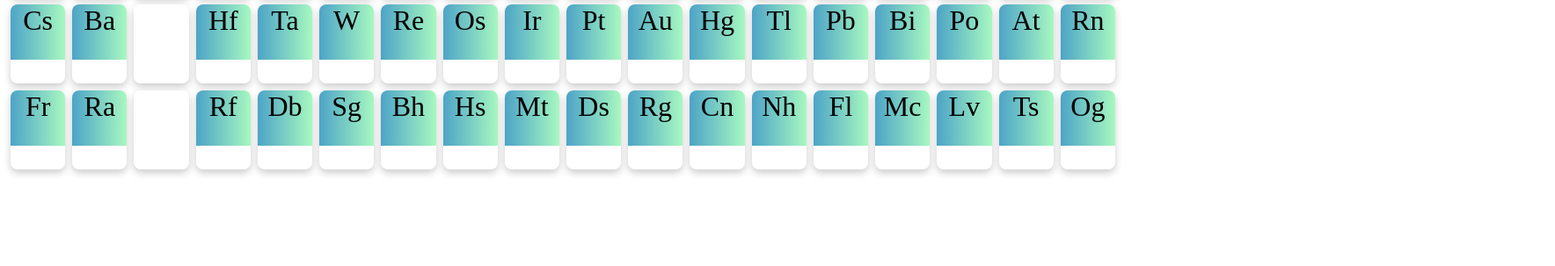
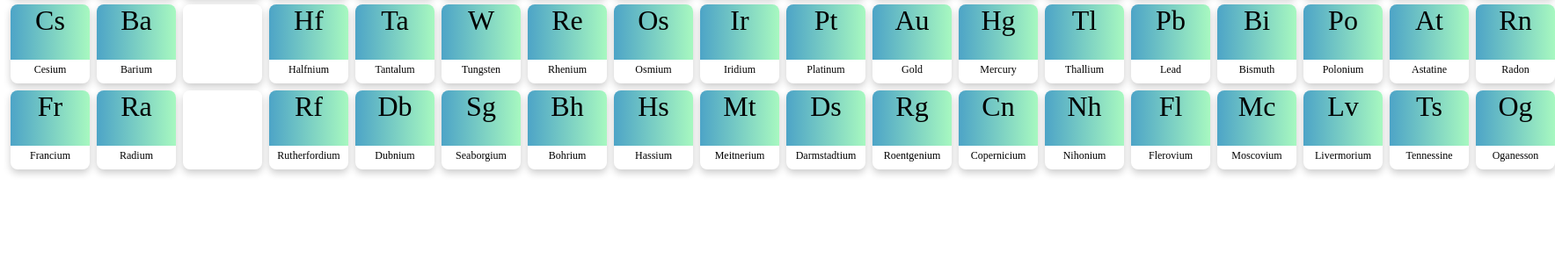
Before and after one commit to vmdharan/periodic-table, a plain HTML site: page Index.html in a window 1280 px wide. Shown: the part 497-800 px from the top of the page at 88% size, 1768 px wide, since content can reach past the window. Drawn offline with Linux system fonts and the light colour scheme.

Commit message:
Added the color attribute and defined more Elements
Added the color attribute and defined more Elements.

```diff
--- a/main.css
+++ b/main.css
@@ -6,10 +6,11 @@
 .j1-card {
     box-shadow: 0 4px 8px 0 rgba(0, 0, 0, 0.20);
     transition: 0.3s;
-    width: 140px;
+    width: 90px;
     height: 90px;
     margin: 4px;
     border-radius: 8px;
+    min-width: 90px;
 }
 
 .j1-card:hover {
@@ -48,5 +49,5 @@
     padding: 4px 8px;
     text-align: center;
     text-overflow: clip;
-    font-size: 10px;
+    font-size: 12px;
 }
--- a/main.js
+++ b/main.js
@@ -1,116 +1,116 @@
 var row1 = [
-    { Symbol: 'H', Name: 'Hydrogen' },
+    { Symbol: 'H', Name: 'Hydrogen', Color: '' },
     {}, {}, {}, {}, {}, {}, {}, {},
     {}, {}, {}, {}, {}, {}, {}, {},
-    { Symbol: 'He', Name: 'Helium' }
+    { Symbol: 'He', Name: 'Helium', Color: '' }
 ];
 
 var row2 = [
-    { Symbol: 'Li', Name: 'Lithium' },
-    { Symbol: 'Be', Name: 'Beryllium' },
+    { Symbol: 'Li', Name: 'Lithium', Color: '' },
+    { Symbol: 'Be', Name: 'Beryllium', Color: '' },
     {}, {}, {}, {}, {}, {}, {}, {}, {}, {},
-    { Symbol: 'B', Name: 'Boron' },
-    { Symbol: 'C', Name: 'Carbon' },
-    { Symbol: 'N', Name: 'Nitrogen' },
-    { Symbol: 'O', Name: 'Oxygen' },
-    { Symbol: 'F', Name: 'Fluorine' },
-    { Symbol: 'Ne', Name: 'Neon' }
+    { Symbol: 'B', Name: 'Boron', Color: '' },
+    { Symbol: 'C', Name: 'Carbon', Color: '' },
+    { Symbol: 'N', Name: 'Nitrogen', Color: '' },
+    { Symbol: 'O', Name: 'Oxygen', Color: '' },
+    { Symbol: 'F', Name: 'Fluorine', Color: '' },
+    { Symbol: 'Ne', Name: 'Neon', Color: '' }
 ];
 
 var row3 = [
-    { Symbol: 'Na', Name: 'Sodium' },
-    { Symbol: 'Mg', Name: 'Magnesium' },
+    { Symbol: 'Na', Name: 'Sodium', Color: '' },
+    { Symbol: 'Mg', Name: 'Magnesium', Color: '' },
     {}, {}, {}, {}, {}, {}, {}, {}, {}, {},
-    { Symbol: 'Al', Name: 'Aluminium' },
-    { Symbol: 'Si', Name: 'Silicon' },
-    { Symbol: 'P', Name: 'Phosphorus' },
-    { Symbol: 'S', Name: 'Sulphur' },
-    { Symbol: 'Cl', Name: 'Chlorine' },
-    { Symbol: 'Ar', Name: 'Argon' }
+    { Symbol: 'Al', Name: 'Aluminium', Color: '' },
+    { Symbol: 'Si', Name: 'Silicon', Color: '' },
+    { Symbol: 'P', Name: 'Phosphorus', Color: '' },
+    { Symbol: 'S', Name: 'Sulphur', Color: '' },
+    { Symbol: 'Cl', Name: 'Chlorine', Color: '' },
+    { Symbol: 'Ar', Name: 'Argon', Color: '' }
 ];
 
 var row4 = [
-    { Symbol: 'K', Name: 'Potassium' },
-    { Symbol: 'Ca', Name: 'Calcium' },
-    { Symbol: 'Sc', Name: '' },
-    { Symbol: 'Ti', Name: '' },
-    { Symbol: 'V', Name: '' },
-    { Symbol: 'Cr', Name: '' },
-    { Symbol: 'Mn', Name: '' },
-    { Symbol: 'Fe', Name: '' },
-    { Symbol: 'Co', Name: '' },
-    { Symbol: 'Ni', Name: '' },
-    { Symbol: 'Cu', Name: '' },
-    { Symbol: 'Zn', Name: '' },
-    { Symbol: 'Ga', Name: '' },
-    { Symbol: 'Ge', Name: '' },
-    { Symbol: 'As', Name: '' },
-    { Symbol: 'Se', Name: '' },
-    { Symbol: 'Br', Name: '' },
-    { Symbol: 'Kr', Name: '' }
+    { Symbol: 'K', Name: 'Potassium', Color: '' },
+    { Symbol: 'Ca', Name: 'Calcium', Color: '' },
+    { Symbol: 'Sc', Name: 'Scandium', Color: '' },
+    { Symbol: 'Ti', Name: 'Titanium', Color: '' },
+    { Symbol: 'V', Name: 'Vanadium', Color: '' },
+    { Symbol: 'Cr', Name: 'Chromium', Color: '' },
+    { Symbol: 'Mn', Name: 'Manganese', Color: '' },
+    { Symbol: 'Fe', Name: 'Iron', Color: '' },
+    { Symbol: 'Co', Name: 'Cobalt', Color: '' },
+    { Symbol: 'Ni', Name: 'Nickel', Color: '' },
+    { Symbol: 'Cu', Name: 'Copper', Color: '' },
+    { Symbol: 'Zn', Name: 'Zinc', Color: '' },
+    { Symbol: 'Ga', Name: 'Gallium', Color: '' },
+    { Symbol: 'Ge', Name: 'Germanium', Color: '' },
+    { Symbol: 'As', Name: 'Arsenic', Color: '' },
+    { Symbol: 'Se', Name: 'Selenium', Color: '' },
+    { Symbol: 'Br', Name: 'Bromine', Color: '' },
+    { Symbol: 'Kr', Name: 'Krypton', Color: '' }
 ];
 
 var row5 = [
-    { Symbol: 'Rb', Name: '' },
-    { Symbol: 'Sr', Name: '' },
-    { Symbol: 'Y', Name: '' },
-    { Symbol: 'Zr', Name: '' },
-    { Symbol: 'Nb', Name: '' },
-    { Symbol: 'Mo', Name: '' },
-    { Symbol: 'Tc', Name: '' },
-    { Symbol: 'Ru', Name: '' },
-    { Symbol: 'Rh', Name: '' },
-    { Symbol: 'Pd', Name: '' },
-    { Symbol: 'Ag', Name: '' },
-    { Symbol: 'Cd', Name: '' },
-    { Symbol: 'In', Name: '' },
-    { Symbol: 'Sn', Name: '' },
-    { Symbol: 'Sb', Name: '' },
-    { Symbol: 'Te', Name: '' },
-    { Symbol: 'I', Name: '' },
-    { Symbol: 'Xe', Name: '' }
+    { Symbol: 'Rb', Name: 'Rubidium', Color: '' },
+    { Symbol: 'Sr', Name: 'Strontium', Color: '' },
+    { Symbol: 'Y', Name: 'Yttrium', Color: '' },
+    { Symbol: 'Zr', Name: 'Zirconium', Color: '' },
+    { Symbol: 'Nb', Name: 'Niobium', Color: '' },
+    { Symbol: 'Mo', Name: 'Molybdenum', Color: '' },
+    { Symbol: 'Tc', Name: 'Technetium', Color: '' },
+    { Symbol: 'Ru', Name: 'Ruthenium', Color: '' },
+    { Symbol: 'Rh', Name: 'Rhodium', Color: '' },
+    { Symbol: 'Pd', Name: 'Palladium', Color: '' },
+    { Symbol: 'Ag', Name: 'Silver', Color: '' },
+    { Symbol: 'Cd', Name: 'Cadmium', Color: '' },
+    { Symbol: 'In', Name: 'Indium', Color: '' },
+    { Symbol: 'Sn', Name: 'Tin', Color: '' },
+    { Symbol: 'Sb', Name: 'Antimony', Color: '' },
+    { Symbol: 'Te', Name: 'Tellurium', Color: '' },
+    { Symbol: 'I', Name: 'Iodine', Color: '' },
+    { Symbol: 'Xe', Name: 'Xenon', Color: '' }
 ];
 
 var row6 = [
-    { Symbol: 'Cs', Name: '' },
-    { Symbol: 'Ba', Name: '' },
-    { Symbol: '', Name: '' },
-    { Symbol: 'Hf', Name: '' },
-    { Symbol: 'Ta', Name: '' },
-    { Symbol: 'W', Name: '' },
-    { Symbol: 'Re', Name: '' },
-    { Symbol: 'Os', Name: '' },
-    { Symbol: 'Ir', Name: '' },
-    { Symbol: 'Pt', Name: '' },
-    { Symbol: 'Au', Name: '' },
-    { Symbol: 'Hg', Name: '' },
-    { Symbol: 'Tl', Name: '' },
-    { Symbol: 'Pb', Name: '' },
-    { Symbol: 'Bi', Name: '' },
-    { Symbol: 'Po', Name: '' },
-    { Symbol: 'At', Name: '' },
-    { Symbol: 'Rn', Name: '' }
+    { Symbol: 'Cs', Name: 'Cesium', Color: '' },
+    { Symbol: 'Ba', Name: 'Barium', Color: '' },
+    { Symbol: '', Name: '', Color: '' },
+    { Symbol: 'Hf', Name: 'Halfnium', Color: '' },
+    { Symbol: 'Ta', Name: 'Tantalum', Color: '' },
+    { Symbol: 'W', Name: 'Tungsten', Color: '' },
+    { Symbol: 'Re', Name: 'Rhenium', Color: '' },
+    { Symbol: 'Os', Name: 'Osmium', Color: '' },
+    { Symbol: 'Ir', Name: 'Iridium', Color: '' },
+    { Symbol: 'Pt', Name: 'Platinum', Color: '' },
+    { Symbol: 'Au', Name: 'Gold', Color: '' },
+    { Symbol: 'Hg', Name: 'Mercury', Color: '' },
+    { Symbol: 'Tl', Name: 'Thallium', Color: '' },
+    { Symbol: 'Pb', Name: 'Lead', Color: '' },
+    { Symbol: 'Bi', Name: 'Bismuth', Color: '' },
+    { Symbol: 'Po', Name: 'Polonium', Color: '' },
+    { Symbol: 'At', Name: 'Astatine', Color: '' },
+    { Symbol: 'Rn', Name: 'Radon', Color: '' }
 ];
 
 var row7 = [
-    { Symbol: 'Fr', Name: '' },
-    { Symbol: 'Ra', Name: '' },
-    { Symbol: '', Name: '' },
-    { Symbol: 'Rf', Name: '' },
-    { Symbol: 'Db', Name: '' },
-    { Symbol: 'Sg', Name: '' },
-    { Symbol: 'Bh', Name: '' },
-    { Symbol: 'Hs', Name: '' },
-    { Symbol: 'Mt', Name: '' },
-    { Symbol: 'Ds', Name: '' },
-    { Symbol: 'Rg', Name: '' },
-    { Symbol: 'Cn', Name: '' },
-    { Symbol: 'Nh', Name: '' },
-    { Symbol: 'Fl', Name: '' },
-    { Symbol: 'Mc', Name: '' },
-    { Symbol: 'Lv', Name: '' },
-    { Symbol: 'Ts', Name: '' },
-    { Symbol: 'Og', Name: '' }
+    { Symbol: 'Fr', Name: 'Francium', Color: '' },
+    { Symbol: 'Ra', Name: 'Radium', Color: '' },
+    { Symbol: '', Name: '', Color: '' },
+    { Symbol: 'Rf', Name: 'Rutherfordium', Color: '' },
+    { Symbol: 'Db', Name: 'Dubnium', Color: '' },
+    { Symbol: 'Sg', Name: 'Seaborgium', Color: '' },
+    { Symbol: 'Bh', Name: 'Bohrium', Color: '' },
+    { Symbol: 'Hs', Name: 'Hassium', Color: '' },
+    { Symbol: 'Mt', Name: 'Meitnerium', Color: '' },
+    { Symbol: 'Ds', Name: 'Darmstadtium', Color: '' },
+    { Symbol: 'Rg', Name: 'Roentgenium', Color: '' },
+    { Symbol: 'Cn', Name: 'Copernicium', Color: '' },
+    { Symbol: 'Nh', Name: 'Nihonium', Color: '' },
+    { Symbol: 'Fl', Name: 'Flerovium', Color: '' },
+    { Symbol: 'Mc', Name: 'Moscovium', Color: '' },
+    { Symbol: 'Lv', Name: 'Livermorium', Color: '' },
+    { Symbol: 'Ts', Name: 'Tennessine', Color: '' },
+    { Symbol: 'Og', Name: 'Oganesson', Color: '' }
 ];
 
 
```
